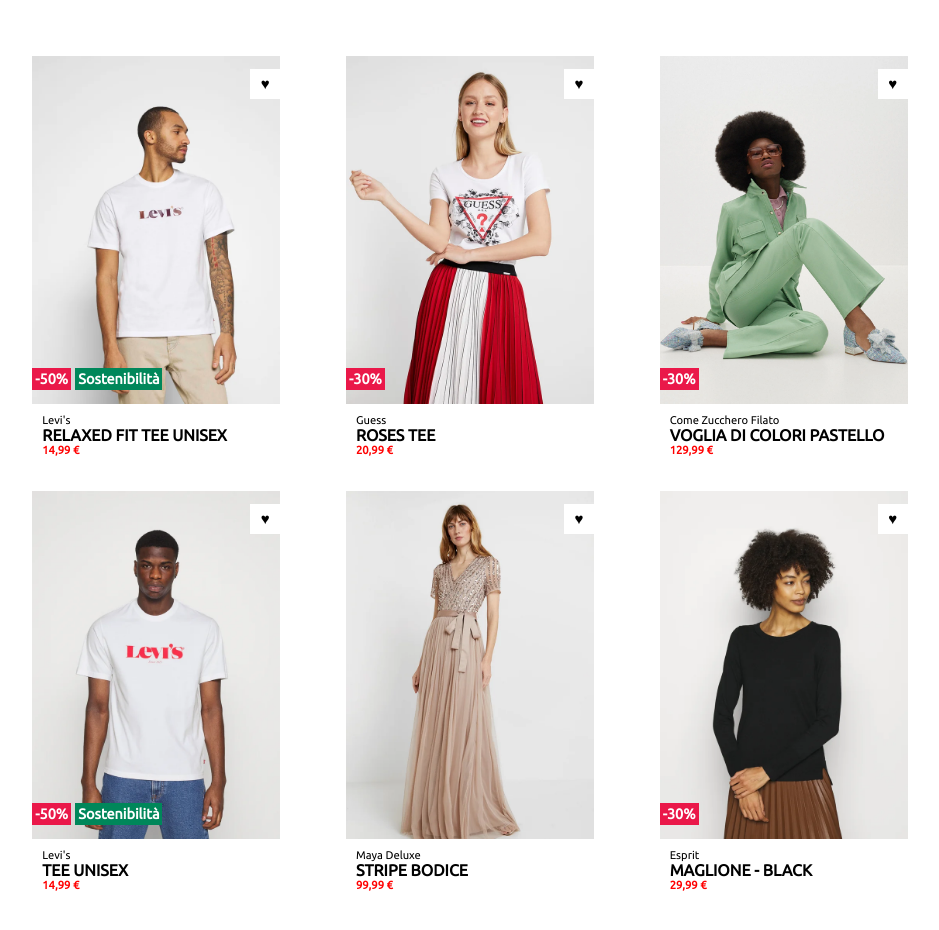
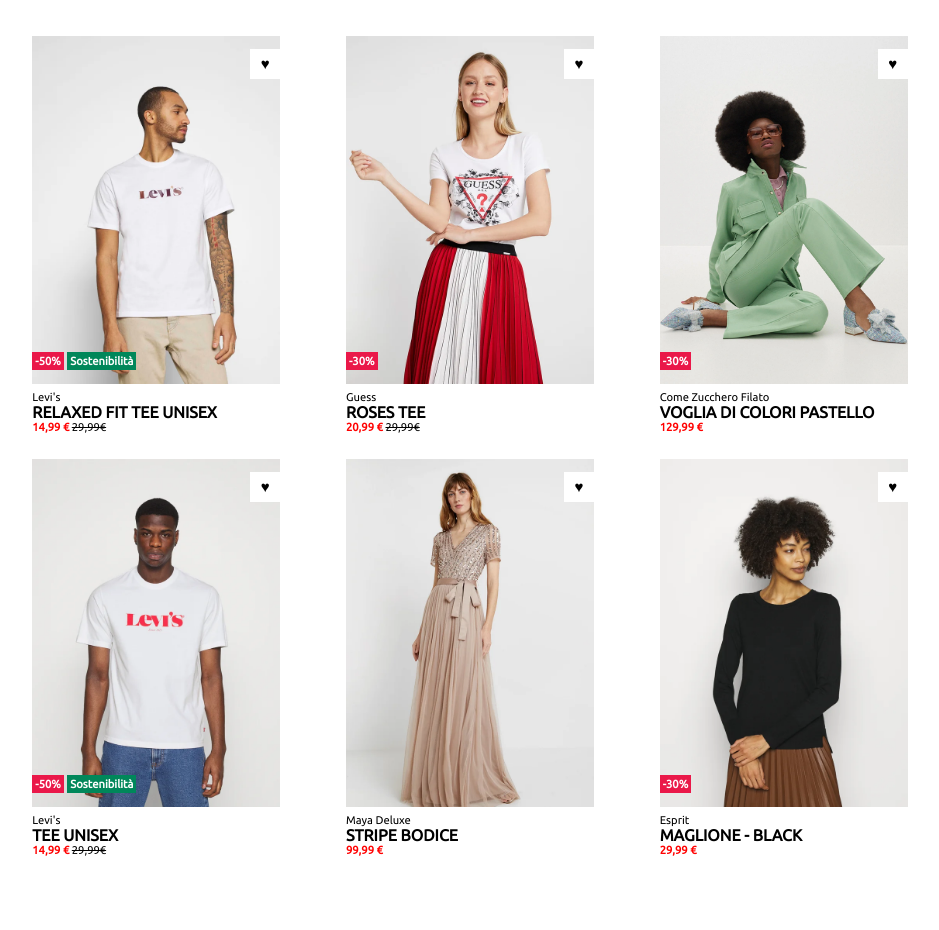
Before and after one commit to AngeloLista/html-css-boolando, a plain HTML site: page index.html in a window 1280 px wide. Shown: the whole page, without its empty margins (170-1109 px from the left). After the commit the page ends 906 px from the top, so only its background shows below. Drawn offline with Linux system fonts and the light colour scheme.

Commit message:
change item height & add container width, margin

```diff
--- a/css/style.css
+++ b/css/style.css
@@ -8,8 +8,7 @@
 
 .container {
     width: 1080px;
-    margin: 50px auto;
-    height: 1000px;
+    margin: 30px auto;
 }
 
 
@@ -91,7 +90,7 @@
     padding: 3px;
     background-color: #ea1849;
     color: white;
-    font-size: 0.9em;
+    font-size: 0.7em;
     font-weight: bold;
 
     position: absolute;
@@ -103,11 +102,11 @@
     padding: 3px;
     background-color: #00875a;
     color: white;
-    font-size: 0.9em;
+    font-size: 0.7em;
     font-weight: bold;
 
     position: absolute;
-    left: 43px;
+    left: 35px;
     bottom: 30px;
 }
 
@@ -139,7 +138,7 @@
     margin: 0 auto;
     width: 80%;
     text-align: left;
-    padding: 10px;
+    padding-top: 7px;
 
     position: relative;
     bottom: 19px;
@@ -166,3 +165,9 @@
     font-size: 0.7em;
     color: red;
 }
+
+.old_price {
+    color: black;
+    font-weight: normal;
+    text-decoration: line-through;
+}
--- a/index.html
+++ b/index.html
@@ -46,9 +46,9 @@
                 <div class="description">
                     <span class="brand-name">Levi's</span>
                     <span class="item-name">RELAXED FIT TEE UNISEX</span>
-                    <span class="price">14,99 €</span>
+                    <span class="price">14,99 € <span class="old_price">29,99€</span></span>
+                </div>
 
-                </div>
             </div>
 
             <!-- Second Card -->
@@ -67,9 +67,9 @@
                 <div class="description">
                     <span class="brand-name">Guess</span>
                     <span class="item-name">ROSES TEE</span>
-                    <span class="price">20,99 €</span>
+                    <span class="price">20,99 € <span class="old_price">29,99€</span></span>
+                </div>
 
-                </div>
             </div>
 
             <!-- Third Card -->
@@ -109,16 +109,15 @@
 
                         <span class="discount">-50%</span>
                         <span class="sostenibility">Sostenibilità</span>
-
                     </div>
 
                     <!-- Item description -->
                     <div class="description">
                         <span class="brand-name">Levi's</span>
                         <span class="item-name">TEE UNISEX</span>
-                        <span class="price">14,99 €</span>
+                        <span class="price">14,99 € <span class="old_price">29,99€</span></span>
+                    </div>
 
-                    </div>
                 </div>
 
                 <!-- Second Card -->
@@ -134,8 +133,8 @@
                         <span class="brand-name">Maya Deluxe</span>
                         <span class="item-name">STRIPE BODICE</span>
                         <span class="price">99,99 €</span>
+                    </div>
 
-                    </div>
                 </div>
 
                 <!-- Third Card -->
@@ -154,7 +153,6 @@
                         <span class="brand-name">Esprit</span>
                         <span class="item-name">MAGLIONE - BLACK</span>
                         <span class="price">29,99 €</span>
-
                     </div>
                 </div>
 
```
